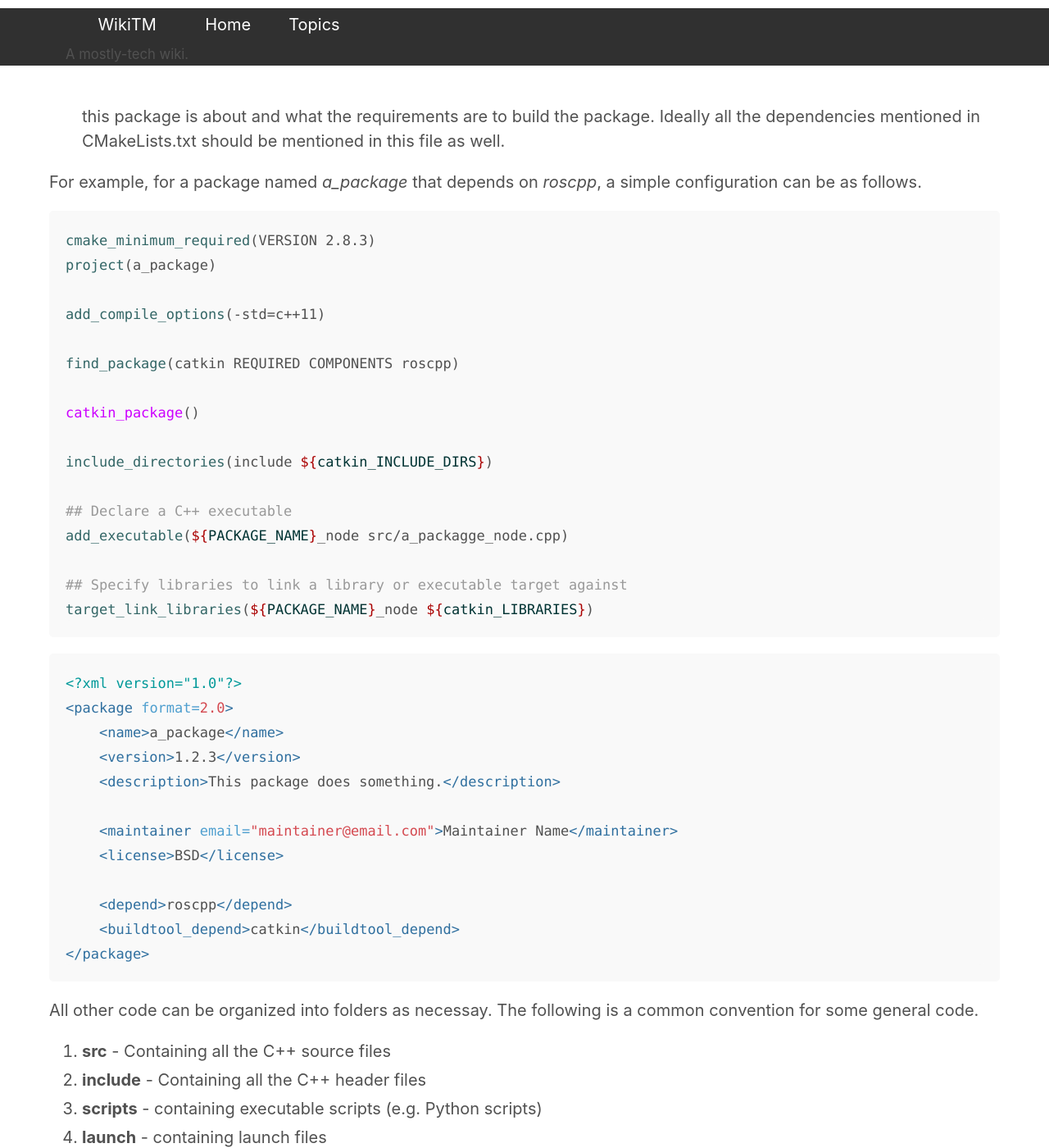
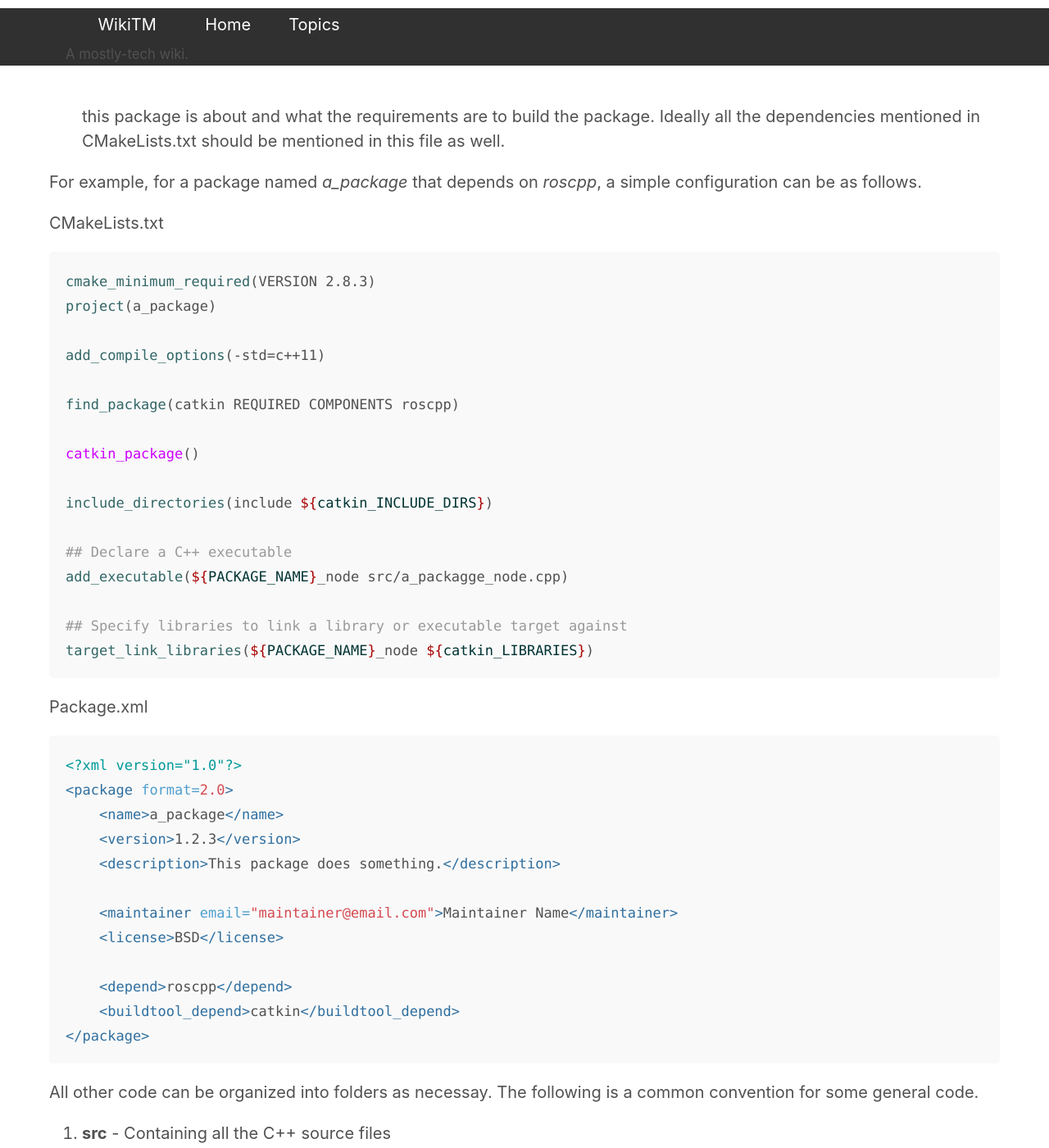
Before and after one commit to tejaswid/wikitm, a Jekyll site: the page built from topics/_ros/ros_basics.md, in a window 1280 px wide and 1400 px high, scrolled down 5355 px. Shown: the whole window at 82% size. Built offline with Jekyll 4.4.1, drawn with Linux system fonts in a browser that asks for light colours.

Commit message:
Minor: added some headings

````diff
--- a/topics/_ros/ros_basics.md
+++ b/topics/_ros/ros_basics.md
@@ -161,6 +161,7 @@ Each package is a separate folder in the **src** folder and must contain 2 files
 
 For example, for a package named *a_package* that depends on *roscpp*, a simple configuration can be as follows.
 
+CMakeLists.txt
 ```cmake
 cmake_minimum_required(VERSION 2.8.3)
 project(a_package)
@@ -180,6 +181,7 @@ add_executable(${PACKAGE_NAME}_node src/a_packagge_node.cpp)
 target_link_libraries(${PACKAGE_NAME}_node ${catkin_LIBRARIES})
 ```
 
+Package.xml
 ```xml
 <?xml version="1.0"?>
 <package format=2.0>
````
